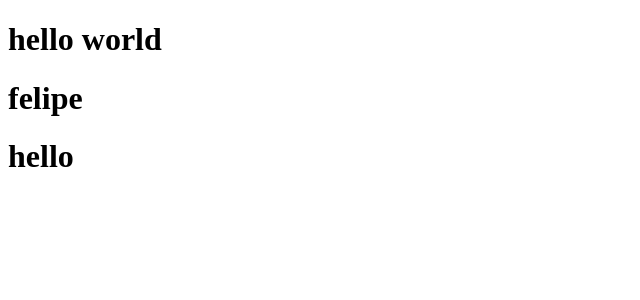
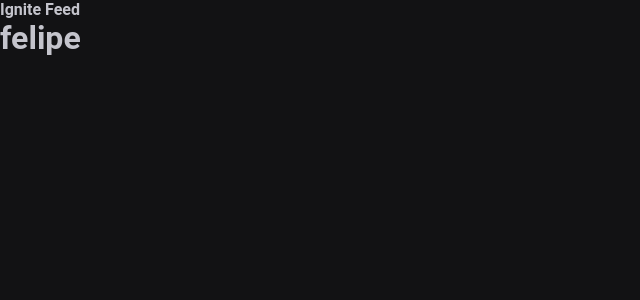
Before and after one commit to Felipe10amaral/01-fundamentos-react, a React (Vite) app: page / in a window 1280 px wide. Shown: the top 300 px of the page, without its empty margins (0-640 px from the left). Built offline with nearby package versions, Linux system fonts and the light colour scheme.

Commit message:
css global

```diff
--- a/index.html
+++ b/index.html
@@ -9,6 +9,6 @@
   <body>
     <div id="root"></div>
     <script type="module" src="/src/main.jsx"></script>
-    <h1>hello</h1>
+
   </body>
 </html>
--- a/src/App.jsx
+++ b/src/App.jsx
@@ -1,14 +1,17 @@
+import { Header } from "./components/Header"
 import { Post } from "./components/Post"
+
+import './global.css';
 
 function App() {
 
 
   return (
-    <>
-      <h1>hello world</h1>
+    <div>
+      <Header />
       <Post author="felipe"/>
-      <Post />
-    </>
+
+    </div>
   )
 }
 
--- /dev/null
+++ b/src/components/Header.jsx
@@ -0,0 +1,9 @@
+import styles from './Header.modules.css'
+
+export function Header() {
+    return (
+       <header className={styles.header}>
+            <strong>Ignite Feed</strong>
+       </header>
+    )
+}
--- /dev/null
+++ b/src/components/Header.modules.css
@@ -0,0 +1,10 @@
+.header {
+    background: var(--gray-800);
+    display: flex;
+    justify-content: center;
+    padding: 1.25rem 0;
+  }
+
+  .header img {
+    height: 2rem;
+  }
--- a/src/components/Post.jsx
+++ b/src/components/Post.jsx
@@ -2,6 +2,7 @@
 export function Post(props) {
     return (
         <div>
+
             <h1>{props.author}</h1>
         </div>
     )
--- /dev/null
+++ b/src/global.css
@@ -0,0 +1,38 @@
+:root {
+  --white: #fff;
+  --gray-100: #e1e1e6;
+  --gray-300: #c4c4cc;
+  --gray-400: #8d8d99;
+  --gray-600: #323238;
+  --gray-700: #29292e;
+  --gray-800: #202024;
+  --gray-900: #121214;
+
+  --green-300: #00B37E;
+  --green-500: #00875f;
+
+  --red-500: #F75A68;
+}
+
+:focus {
+  outline: transparent;
+  box-shadow: 0 0 0 2px var(--green-500);
+}
+
+* {
+  margin: 0;
+  padding: 0;
+  box-sizing: border-box;
+}
+
+body {
+  background: var(--gray-900);
+  color: var(--gray-300);
+  -webkit-font-smoothing: antialiased;
+}
+
+body, input, textarea, button {
+  font-family: "Roboto", sans-serif;
+  font-weight: 400;
+  font-size: 1rem;
+}
```
Also changed, not shown: src/assets/ignite-logo.svg (added).
